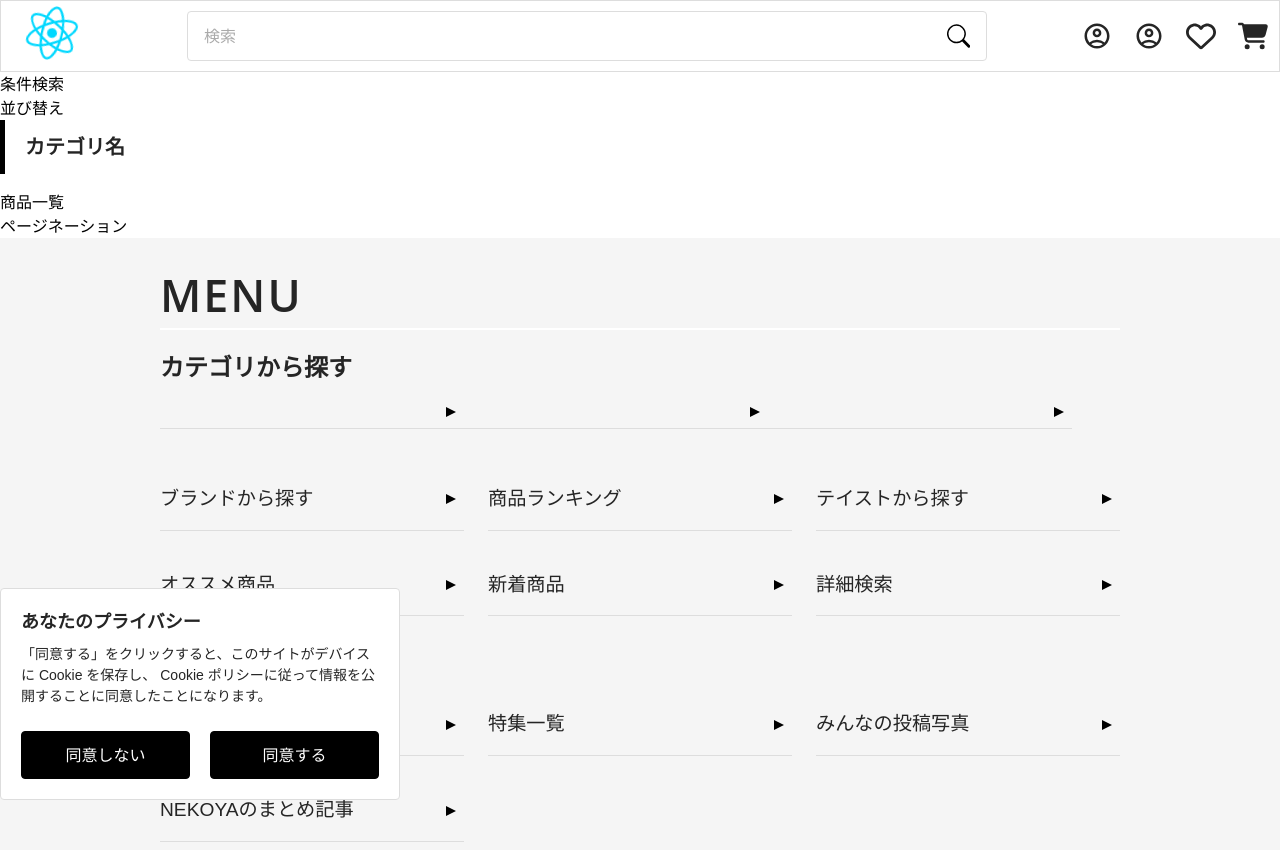
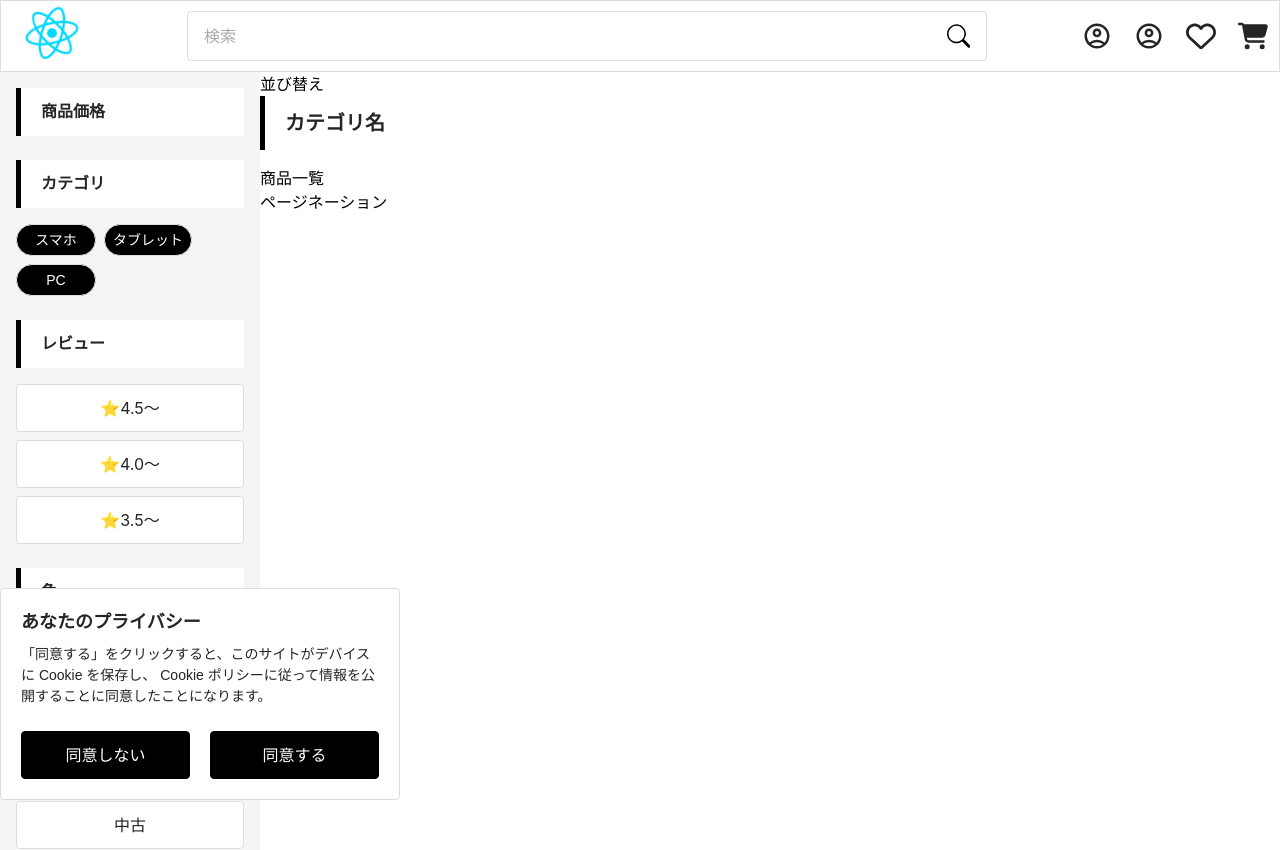
Before and after one commit to Leopard0505/furniture-ec-front-v2, a React (Vite) app: page /items in a window 1280 px wide. Shown: the top 850 px of the page. Built offline with nearby package versions, Linux system fonts and the light colour scheme.

Commit message:
#28 fix: 画面コンポーネントとレイアウトコンポーネントを分けた

```diff
--- /dev/null
+++ b/src/components/ItemsComponent/ItemsComponent.module.scss
@@ -0,0 +1,3 @@
+.items__container {
+  display: flex;
+}
--- /dev/null
+++ b/src/components/ItemsComponent/ItemsComponent.tsx
@@ -0,0 +1,21 @@
+import { SearchConditionsForm } from '../SearchConditionsForm/SearchConditionsForm';
+import { SectionTitle } from '../SectionTitle/SectionTitle';
+
+import styles from './ItemsComponent.module.scss';
+
+export function ItemsComponent() {
+
+  return (
+    <div className={styles.items__container}>
+      <SearchConditionsForm />
+      <div>
+        <div>並び替え</div>
+        <div>
+          <SectionTitle text={'カテゴリ名'} />
+          <div>商品一覧</div>
+          <div>ページネーション</div>
+        </div>
+      </div>
+    </div>
+  );
+}
--- a/src/routes/items/Items.tsx
+++ b/src/routes/items/Items.tsx
@@ -1,18 +1,8 @@
-import { SectionTitle } from "../../components/SectionTitle/SectionTitle";
+import { ItemsComponent } from "../../components/ItemsComponent/ItemsComponent";
 
 export default function Items() {
 
   return (
-    <main>
-      <div>条件検索</div>
-      <div>
-        <div>並び替え</div>
-        <div>
-          <SectionTitle text={'カテゴリ名'} />
-          <div>商品一覧</div>
-          <div>ページネーション</div>
-        </div>
-      </div>
-    </main>
+    <ItemsComponent />
   )
 }
```
